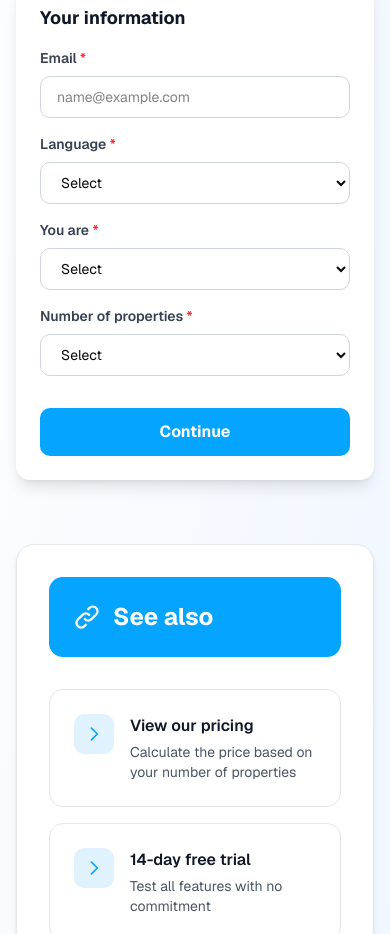
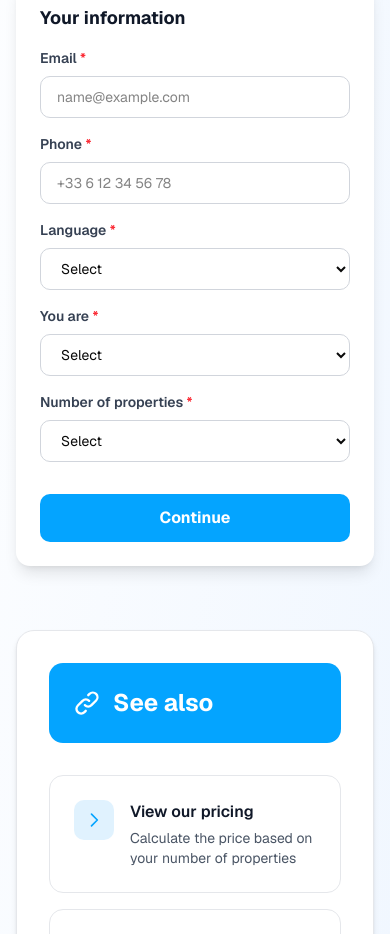
Before and after one commit to vernay/biloki, a Next.js app: page /en/reserver-demo in a window 390 px wide. Shown: the part 1040-1974 px from the top of the page. Built offline with nearby package versions, Linux system fonts and the light colour scheme; no server answers.

Commit message:
Ajout du numéro de téléphone obligatoire au formulaire de réservation de démo (HubSpot)

```diff
--- a/app/[locale]/reserver-demo/ReserverDemoContent.tsx
+++ b/app/[locale]/reserver-demo/ReserverDemoContent.tsx
@@ -14,6 +14,7 @@ export default function ReserverDemoContent() {
 
   const [formData, setFormData] = useState({
     email: '',
+    phone: '',
     language: '',
     role: '',
     logements: ''
@@ -63,6 +64,7 @@ export default function ReserverDemoContent() {
         headers: { 'Content-Type': 'application/json' },
         body: JSON.stringify({
           email: formData.email,
+          phone: formData.phone,
           language: formData.language,
           role: formData.role,
           propertyCount,
@@ -170,6 +172,21 @@ export default function ReserverDemoContent() {
                       required
                       className="w-full px-4 py-2.5 border border-gray-300 rounded-lg focus:outline-none focus:ring-2 focus:ring-primary focus:border-transparent transition bg-white text-sm"
                       placeholder="name@example.com"
+                    />
+                  </div>
+                  <div>
+                    <label htmlFor="phone" className="block text-sm font-semibold text-gray-700 mb-2">
+                      {t('form.phone')} <span className="text-red-500">*</span>
+                    </label>
+                    <input
+                      type="tel"
+                      id="phone"
+                      name="phone"
+                      value={formData.phone}
+                      onChange={handleChange}
+                      required
+                      className="w-full px-4 py-2.5 border border-gray-300 rounded-lg focus:outline-none focus:ring-2 focus:ring-primary focus:border-transparent transition bg-white text-sm"
+                      placeholder="+33 6 12 34 56 78"
                     />
                   </div>
                   <div>
--- a/app/api/hubspot/demo/route.ts
+++ b/app/api/hubspot/demo/route.ts
@@ -6,6 +6,7 @@ const HUBSPOT_BASE_URL = 'https://api.hubapi.com';
 
 type DemoPayload = {
   email?: string;
+  phone?: string;
   language?: string;
   role?: string;
   propertyCount?: number;
@@ -89,6 +90,7 @@ function buildProperties(payload: DemoPayload) {
   };
 
   if (payload.email) properties.email = payload.email;
+  if (payload.phone) properties.phone = payload.phone;
   if (payload.language) {
     properties.langue = languageMap[payload.language] ?? payload.language;
   }
@@ -113,6 +115,9 @@ export async function POST(request: NextRequest) {
     const body = (await request.json()) as DemoPayload;
     if (!body?.email) {
       return NextResponse.json({ error: 'Email manquant' }, { status: 400 });
+    }
+    if (!body?.phone) {
+      return NextResponse.json({ error: 'Téléphone manquant' }, { status: 400 });
     }
 
     const properties = buildProperties(body);
```
Also changed, not shown: messages/en.json, messages/es.json, messages/fr.json, messages/pt.json.
